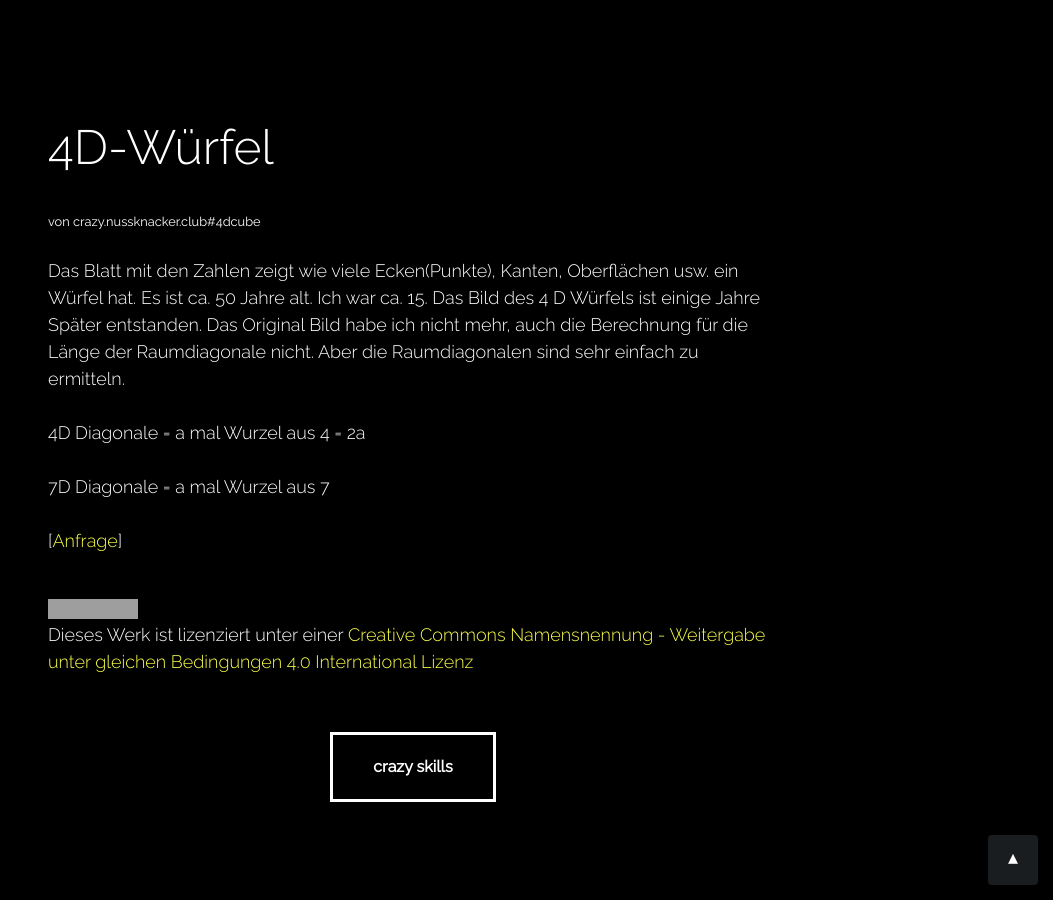
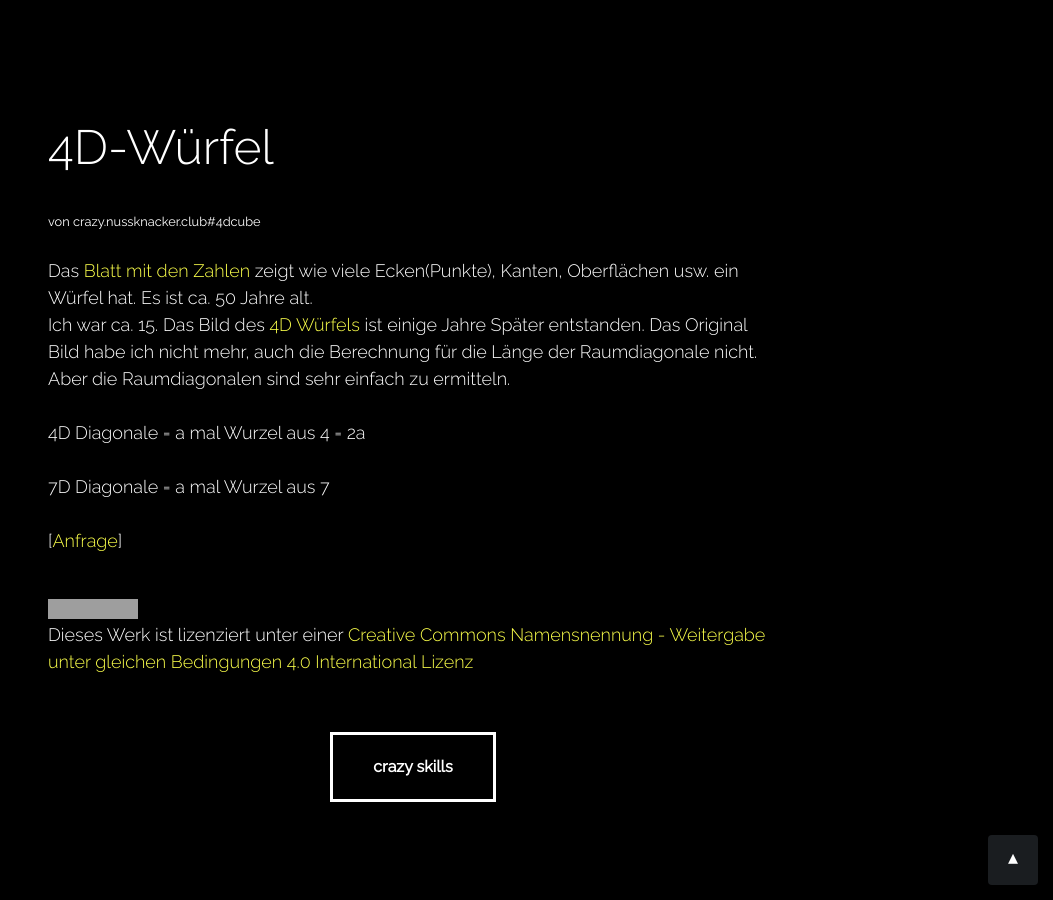
Before and after one commit to nussknackerclub/nussknackerclub.github.io, a Jekyll site: the page built from _posts/2020-08-23-4dcube.html, in a window 1280 px wide and 900 px high, scrolled down 901 px. Shown: the whole window, without its empty margins (227-1280 px from the left). Built offline with Jekyll 4.4.1, drawn with Linux system fonts in a browser that asks for light colours; nearby versions of some CDN libraries; grey boxes are pictures that could not be loaded.

Commit message:
init2new

```diff
--- a/_posts/2020-08-23-4dcube.html
+++ b/_posts/2020-08-23-4dcube.html
@@ -8,9 +8,13 @@ author:  4dcube
 noindex: true
 categorie:  skill
 ---
-Das Blatt mit den Zahlen zeigt wie viele Ecken(Punkte), Kanten, Oberflächen usw. ein Würfel hat.
+Das <a href="https://nussknackerclub.github.io/img/posts/4dcube/4Dmatrize.jpg" target="_blank">Blatt mit den Zahlen</a> zeigt wie viele Ecken(Punkte), Kanten, Oberflächen usw. ein Würfel hat.
 
-Es ist ca. 50 Jahre alt. Ich war ca. 15. Das Bild des 4 D Würfels ist einige Jahre Später entstanden.
+Es ist ca. 50 Jahre alt.
+
+<br>
+
+Ich war ca. 15. Das Bild des <a href="https://nussknackerclub.github.io/img/posts/4dcube/4Dmatrize.jpg" target="_blank">4D Würfels</a> ist einige Jahre Später entstanden.
 
 Das Original Bild habe ich nicht mehr, auch die Berechnung für die Länge der Raumdiagonale nicht.
 
```
Also changed, not shown: 2 other files.
